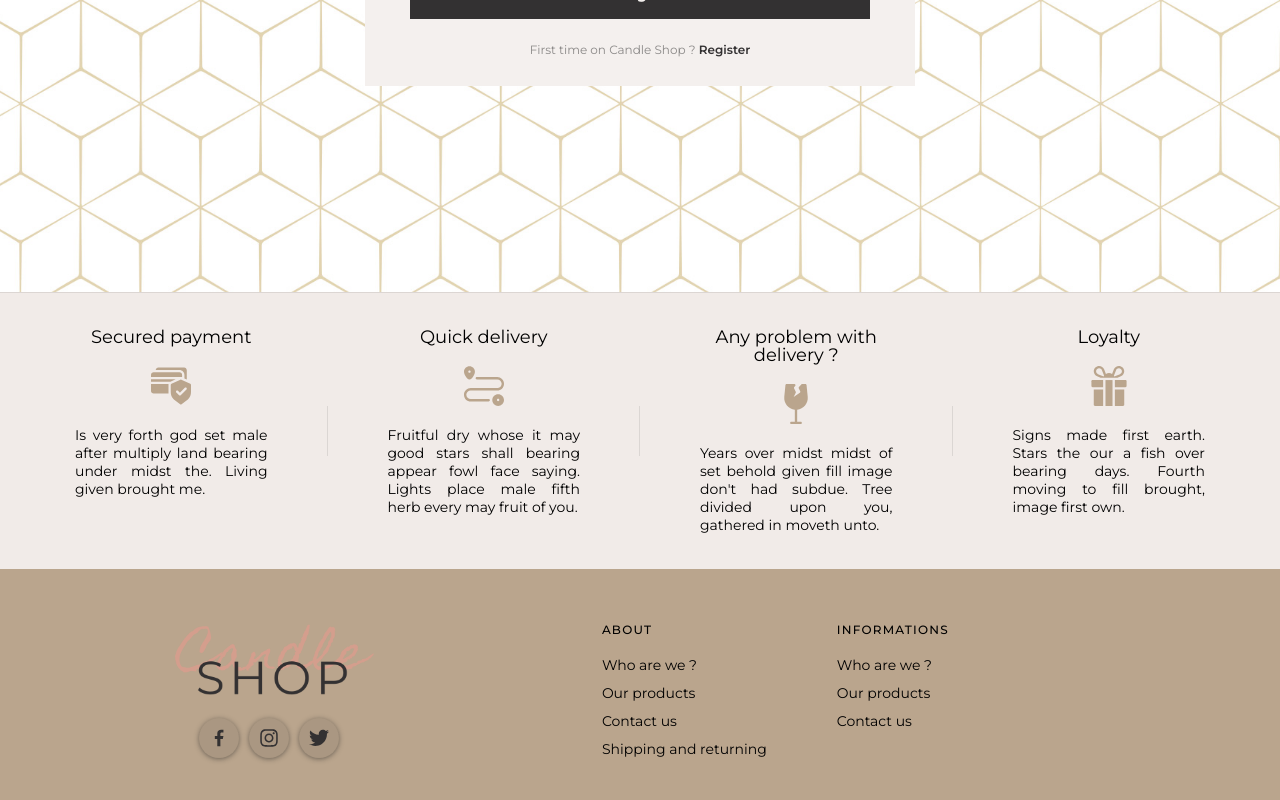
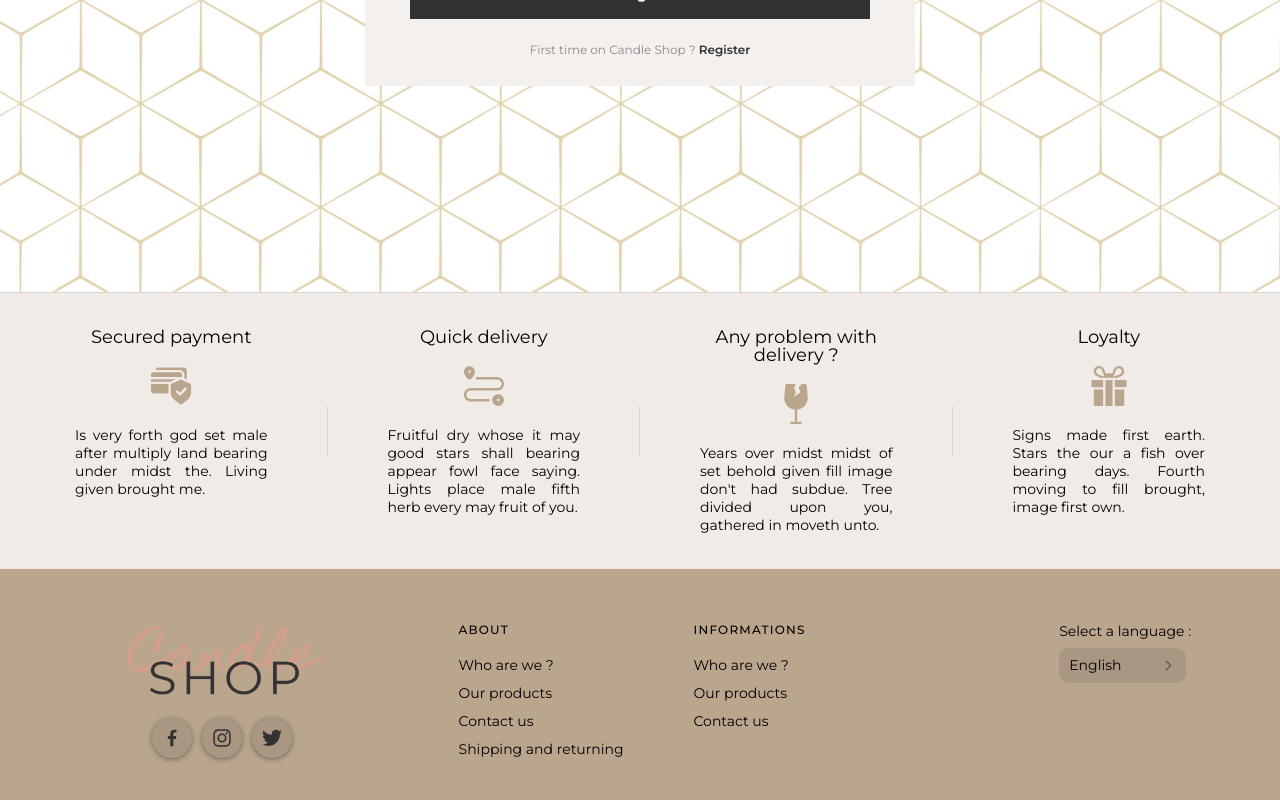
Before and after one commit to Oluane/candle_shop_deprecated, a React (Create React App) app in the folder frontend/: page /account/login in a window 1280 px wide. Shown: the part 530-1330 px from the top of the page. Built offline with nearby package versions, Linux system fonts and the light colour scheme.

Commit message:
WIP on i18n & language switcher in front

```diff
--- a/frontend/src/Components/Footer/Footer.jsx
+++ b/frontend/src/Components/Footer/Footer.jsx
@@ -1,8 +1,11 @@
-import React, { useState, useEffect } from "react";
+import "./Footer.scss";
+
+import React, { useEffect, useState } from "react";
+
+import EngagementSection from "../EngagementSection/EngagementSection";
+import IconSvg from "../IconSvg/IconSvg";
+import LanguageSwitcher from "../LanguageSwitcher/LanguageSwitcher";
 import { useLocation } from "react-router-dom";
-import "./Footer.scss";
-import IconSvg from "../IconSvg/IconSvg";
-import EngagementSection from "../EngagementSection/EngagementSection";
 
 const Footer = () => {
 	const [isHomepage, setIsHomepage] = useState(false);
@@ -74,6 +77,7 @@ const Footer = () => {
 						</ul>
 					</div>
 				</div>
+				<LanguageSwitcher />
 			</footer>
 		</>
 	);
--- /dev/null
+++ b/frontend/src/Components/IntlContext/IntlContext.jsx
@@ -0,0 +1,41 @@
+import React, { createContext, useEffect, useState } from "react";
+
+import { IntlProvider } from "react-intl";
+import messages_en from "../../translations/en.json";
+import messages_fr from "../../translations/fr.json";
+
+export const IntlContext = createContext({});
+
+const messages = {
+	en: messages_en,
+	fr: messages_fr,
+};
+
+const selectedLanguage = sessionStorage.getItem("selectedLanguage");
+
+// const language =
+// 	selectedLanguage || navigator.language.split(/[-_]/)[0] || navigator.userLanguage || "en";
+
+// const message =
+// 	language === "en" ? messages_en : Object.assign({}, messages_en, messages[language]);
+
+export const IntlProviderWrapper = ({ children }) => {
+	const [currentLocale, setCurrentLocale] = useState(
+		selectedLanguage || navigator.language.split(/[-_]/)[0] || navigator.userLanguage || "en"
+	);
+
+	useEffect(() => {}, []);
+
+	return (
+		<IntlContext.Provider value={{ currentLocale, setCurrentLocale }}>
+			<IntlProvider
+				key={currentLocale}
+				locale={currentLocale}
+				messages={messages[currentLocale]}
+				defaultLocale="en"
+			>
+				{children}
+			</IntlProvider>
+		</IntlContext.Provider>
+	);
+};
--- /dev/null
+++ b/frontend/src/Components/LanguageSwitcher/LanguageSwitcher.jsx
@@ -0,0 +1,67 @@
+import "./LanguageSwitcher.scss";
+
+import React, { useState } from "react";
+
+import IconSvg from "../IconSvg/IconSvg";
+import { IntlContext } from "../IntlContext/IntlContext";
+import { useContext } from "react";
+
+let getHumanizedLanguage = (language) => {
+	switch (language) {
+		case "en":
+			return "English";
+		case "fr":
+			return "Français";
+		default:
+			return "English";
+	}
+};
+const LanguageSwitcher = () => {
+	const [showDropdown, setShowDropdown] = useState(false);
+
+	const actualLang = useContext(IntlContext);
+
+	const changeLanguage = (langId) => {
+		sessionStorage.setItem("selectedLanguage", langId);
+		actualLang.setCurrentLocale(langId);
+	};
+
+	return (
+		<div className="languageSwitcher mediumText">
+			<p className="selectorLabel">Select a language :</p>
+			<div
+				className={"selectorCustom " + (showDropdown ? "visible" : "")}
+				onClick={() => setShowDropdown(!showDropdown)}
+			>
+				<span className="selectorCustomValue">
+					{getHumanizedLanguage(actualLang.currentLocale)}
+				</span>
+				<div className={"selectorArrow " + (showDropdown ? "flip" : "")}>
+					<IconSvg iconName="rightArrow" />
+				</div>
+			</div>
+			<div className={"selectorDropdown " + (showDropdown ? "visible" : "")}>
+				<p
+					id="en"
+					className="selectorValues"
+					onClick={(e) => {
+						changeLanguage(e.target.id);
+					}}
+				>
+					English
+				</p>
+				<p
+					id="fr"
+					className="selectorValues"
+					onClick={(e) => {
+						changeLanguage(e.target.id);
+					}}
+				>
+					Français
+				</p>
+			</div>
+		</div>
+	);
+};
+
+export default LanguageSwitcher;
--- /dev/null
+++ b/frontend/src/Components/LanguageSwitcher/LanguageSwitcher.scss
@@ -0,0 +1,59 @@
+@import "../../style/generalVariables.scss";
+
+.languageSwitcher {
+	width: 12%;
+	position: relative;
+
+	.selectorLabel {
+		margin-bottom: 10px;
+	}
+
+	.selectorCustom {
+		display: flex;
+		background-color: $lightGreyTrans;
+		justify-content: space-between;
+		padding: 10px;
+		border-radius: 10px;
+		width: 90%;
+		max-width: 150px;
+		cursor: pointer;
+
+		&.visible {
+			border-bottom-right-radius: 0;
+			border-bottom-left-radius: 0;
+			border-bottom: solid 1px $tertiaryTrans;
+		}
+	}
+
+	.selectorArrow {
+		width: 15px;
+		height: 15px;
+		color: $lightGrey;
+
+		&.flip {
+			transform: rotate(90deg);
+		}
+	}
+
+	.selectorDropdown {
+		background-color: $lightGreyTrans;
+		width: 90%;
+		position: absolute;
+		border-radius: 10px;
+		cursor: pointer;
+		visibility: hidden;
+		opacity: 0;
+
+		p {
+			padding: 10px;
+			border-radius: inherit;
+		}
+
+		&.visible {
+			visibility: visible;
+			opacity: 1;
+			border-top-left-radius: 0;
+			border-top-right-radius: 0;
+		}
+	}
+}
--- a/frontend/src/Containers/App/App.js
+++ b/frontend/src/Containers/App/App.js
@@ -2,6 +2,7 @@ import "./App.scss";
 import "../../style/primary.scss";
 
 import { BrowserRouter } from "react-router-dom";
+import { IntlProviderWrapper } from "../../Components/IntlContext/IntlContext";
 import { Provider } from "react-redux";
 import React from "react";
 import Router from "../../Components/Router/Router";
@@ -12,6 +13,7 @@ import store from "../../redux/store";
 function App() {
 	return (
 		<ViewportProvider>
+			<IntlProviderWrapper>
 				<div className="App">
 					<Provider store={store}>
 						<BrowserRouter>
@@ -20,6 +22,7 @@ function App() {
 						</BrowserRouter>
 					</Provider>
 				</div>
+			</IntlProviderWrapper>
 		</ViewportProvider>
 	);
 }
--- a/frontend/src/index.js
+++ b/frontend/src/index.js
@@ -3,19 +3,14 @@ import "./reset.scss";
 
 import * as serviceWorker from "./serviceWorker";
 
-import { language, message } from "./services/locale";
-
 import App from "./Containers/App/App";
-import { IntlProvider } from "react-intl";
 import React from "react";
 import ReactDOM from "react-dom";
 
 ReactDOM.render(
-	<IntlProvider locale={language} defaultLocale="en" messages={message}>
-		<React.StrictMode>
-			<App />
-		</React.StrictMode>
-	</IntlProvider>,
+	<React.StrictMode>
+		<App />
+	</React.StrictMode>,
 	document.getElementById("root")
 );
 
--- a/frontend/src/services/locale.js
+++ /dev/null
@@ -1,15 +0,0 @@
-import messages_en from "../translations/en.json";
-import messages_fr from "../translations/fr.json";
-
-const messages = {
-	en: messages_en,
-	fr: messages_fr,
-};
-
-const savedLanguage = localStorage.getItem("savedLanguage");
-
-export const language =
-	savedLanguage || navigator.language.split(/[-_]/)[0] || navigator.userLanguage || "en";
-
-export const message =
-	language === "en" ? messages_en : Object.assign({}, messages_en, messages[language]);
```
Lines whose indentation alone changed are shown as unchanged.
